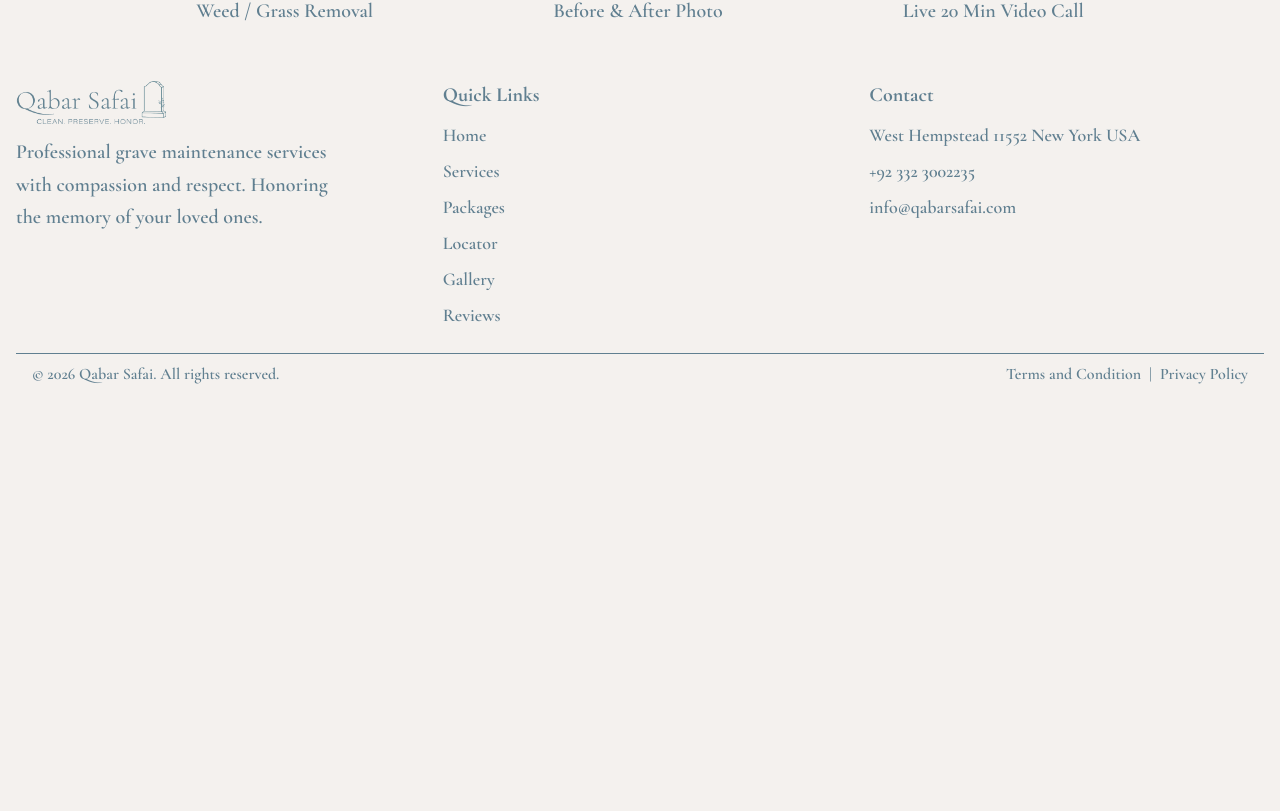
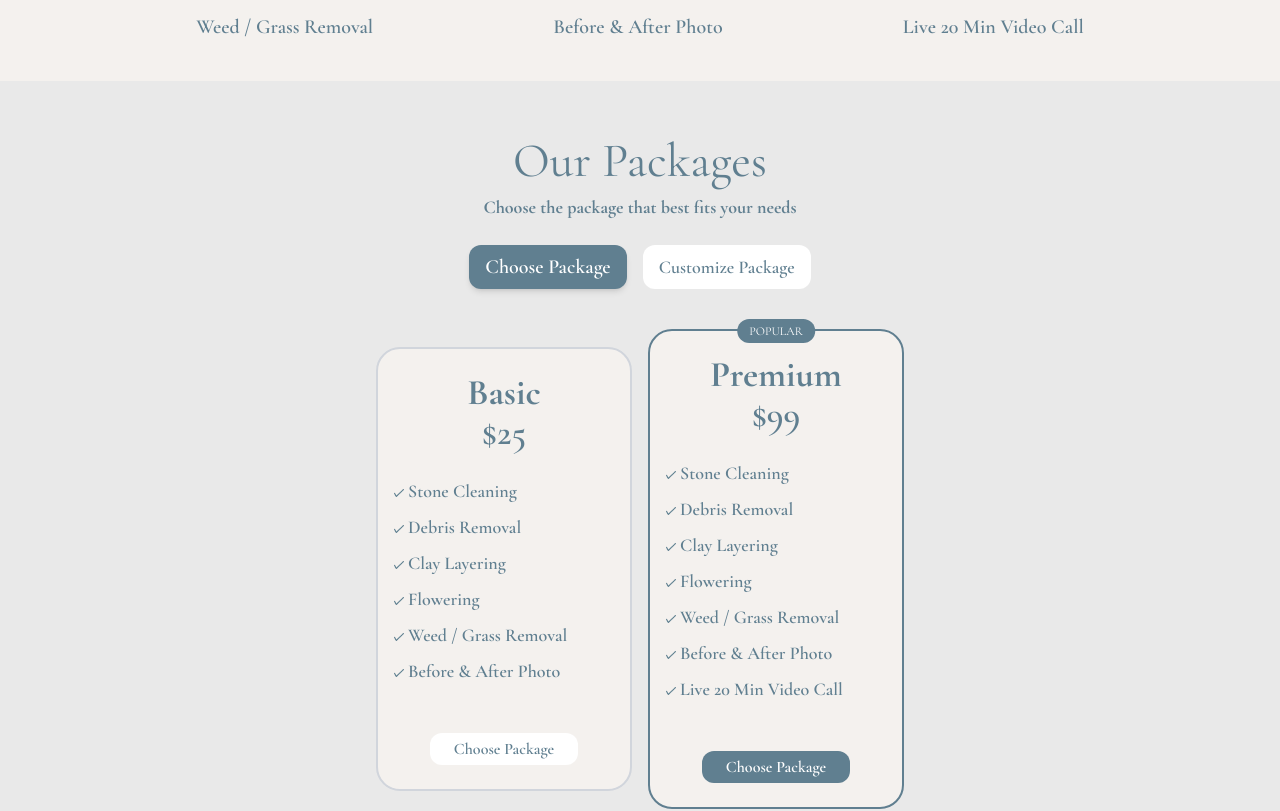
Before and after one commit to syedzaibraza/qabar-safai, a Next.js app: page / in a window 1280 px wide. Shown: the part 994-1805 px from the top of the page. Before the commit the page ends 1388 px from the top, so only its background shows below. Built offline with nearby package versions, Linux system fonts and the light colour scheme.

Commit message:
implemented Packages and Card UI

```diff
--- a/app/page.tsx
+++ b/app/page.tsx
@@ -1,3 +1,4 @@
+import Packages from "@/components/home/packages";
 import Services from "@/components/home/services";
 
 export default function Home() {
@@ -30,6 +31,7 @@ export default function Home() {
       </section>
 
       <Services />
+      <Packages />
     </div>
   );
 }
--- /dev/null
+++ b/components/card.tsx
@@ -0,0 +1,48 @@
+import { Package } from "@/utils/types";
+import Image from "next/image";
+import React from "react";
+
+type CardProps = {
+    item: Package;
+};
+
+const Card = ({ item }: CardProps) => {
+    const { name, price, isPopular, services } = item;
+
+    return (
+        <div
+            className={`relative z-0 bg-background flex items-center gap-6 h-full flex-col justify-center  rounded-3xl border-2 px-4 py-6 w-3xs text-left ${isPopular ? "border-primary" : "border-gray-300"
+                }`}
+        >
+            {isPopular && (
+                <span className="absolute z-50 -top-3 left-1/2 -translate-x-1/2 rounded-full bg-primary px-3 py-1 text-xs text-white">
+                    POPULAR
+                </span>
+            )}
+            <div className="text-center">
+                <h1 className="text-4xl text-center font-bold">
+                    {name}
+                </h1>
+                <h1 className="text-4xl font-semibold">
+                    ${price}
+                </h1>
+            </div>
+
+            <div className="flex flex-col justify-start w-full mb-6 space-y-2">
+                {services.map((service) => (
+                    <p key={service} className="flex items-baseline gap-1 font-semibold text-lg">
+                        <Image src="/icons/tick.png" alt="tick" width={10} height={10} />
+                        <p>{service}</p>
+                    </p>
+                ))}
+            </div>
+
+            <button className={`w-fit flex items-center justify-center rounded-xl cursor-pointer ${isPopular ? "bg-primary text-white hover:bg-primary/90" : "bg-white text-primary"}  px-6 py-1 text-md font-semibold transition-colors hover:shadow`}>
+                Choose Package
+            </button>
+
+        </div>
+    );
+};
+
+export default Card;
--- /dev/null
+++ b/components/home/packages.tsx
@@ -0,0 +1,79 @@
+"use client";
+import { useState } from "react";
+import Card from "../card";
+import { Package } from "@/utils/types";
+
+
+
+const Packages = () => {
+    const [selected, setSelected] = useState<"choose" | "custom">("choose");
+    const packages: Package[] = [
+        {
+            name: "Basic",
+            price: 25,
+            isPopular: false,
+            services: [
+                "Stone Cleaning",
+                "Debris Removal",
+                "Clay Layering",
+                "Flowering",
+                "Weed / Grass Removal",
+                "Before & After Photo"
+            ]
+        },
+        {
+            name: "Premium",
+            price: 99,
+            isPopular: true,
+            services: [
+                "Stone Cleaning",
+                "Debris Removal",
+                "Clay Layering",
+                "Flowering",
+                "Weed / Grass Removal",
+                "Before & After Photo",
+                "Live 20 Min Video Call"
+            ]
+        },
+    ];
+
+    return (
+        <section className='bg-[#E9E9E9] text-center px-4 py-14'>
+            <div className="max-w-7xl mx-auto">
+                <div>
+                    <h1 className='text-5xl mb-2'>Our Packages</h1>
+                    <p className='text-lg font-bold'>Choose the package that best fits your needs</p>
+                </div>
+                <div className="mt-6 flex flex-wrap items-center justify-center gap-4">
+                    <button
+                        type="button"
+                        onClick={() => setSelected("choose")}
+                        className={`rounded-xl cursor-pointer px-4 py-2 font-semibold transition-all duration-200 ${selected === "choose"
+                            ? "bg-primary text-white text-xl shadow-md"
+                            : "bg-white text-primary text-lg hover:bg-primary/10"
+                            }`}
+                    >
+                        Choose Package
+                    </button>
+                    <button
+                        type="button"
+                        onClick={() => setSelected("custom")}
+                        className={`rounded-xl cursor-pointer px-4 py-2 font-semibold transition-all duration-200 ${selected === "custom"
+                            ? "bg-primary text-white text-xl shadow-md"
+                            : "bg-white text-primary text-lg hover:bg-primary/10"
+                            }`}
+                    >
+                        Customize Package
+                    </button>
+                </div>
+                <div className="mt-10 flex items-center justify-center gap-4">
+                    {packages.map((p) => (
+                        <Card key={p.name} item={p} />
+                    ))}
+                </div>
+            </div>
+        </section>
+    )
+}
+
+export default Packages
--- a/components/home/services.tsx
+++ b/components/home/services.tsx
@@ -37,7 +37,7 @@ const Services = () => {
     const bottomRow = services.slice(4);
 
     return (
-        <section className="px-4 py-6">
+        <section className="px-4 py-10">
             <div className="mx-auto max-w-6xl">
                 <h2 className="mb-12 text-center text-5xl">
                     Our Services
--- /dev/null
+++ b/utils/types.d.ts
@@ -0,0 +1,12 @@
+type PackageName = "Basic" | "Premium";
+
+type Package = {
+    name: PackageName;
+    price: number;
+    isPopular: boolean;
+    services: string[];
+  };
+
+
+
+export {Package,PackageName}
```
Also changed, not shown: public/icons/tick.png (added).
